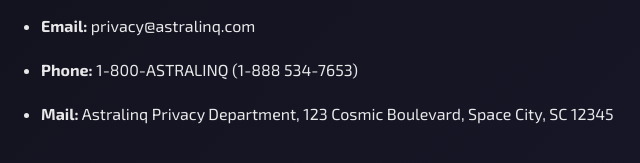
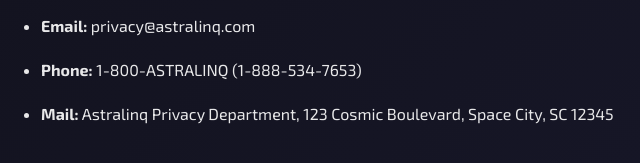
Before and after one commit to Astralinq/astralinq, a website built with Vite: page privacy.html in a window 1280 px wide. Shown: the part 2780-2943 px from the top of the page, 239-879 px from the left. Built offline with nearby package versions, Linux system fonts and the light colour scheme.

Commit message:
Update privacy.html

```diff
--- a/privacy.html
+++ b/privacy.html
@@ -158,7 +158,7 @@
             <p>If you have questions about this Privacy Policy or our data practices, please contact us:</p>
             <ul>
                 <li><strong>Email:</strong> privacy@astralinq.com</li>
-                <li><strong>Phone:</strong> 1-800-ASTRALINQ (1-888 534-7653)</li>
+                <li><strong>Phone:</strong> 1-800-ASTRALINQ (1-888-534-7653)</li>
                 <li><strong>Mail:</strong> Astralinq Privacy Department, 123 Cosmic Boulevard, Space City, SC 12345</li>
             </ul>
         </div>
```
